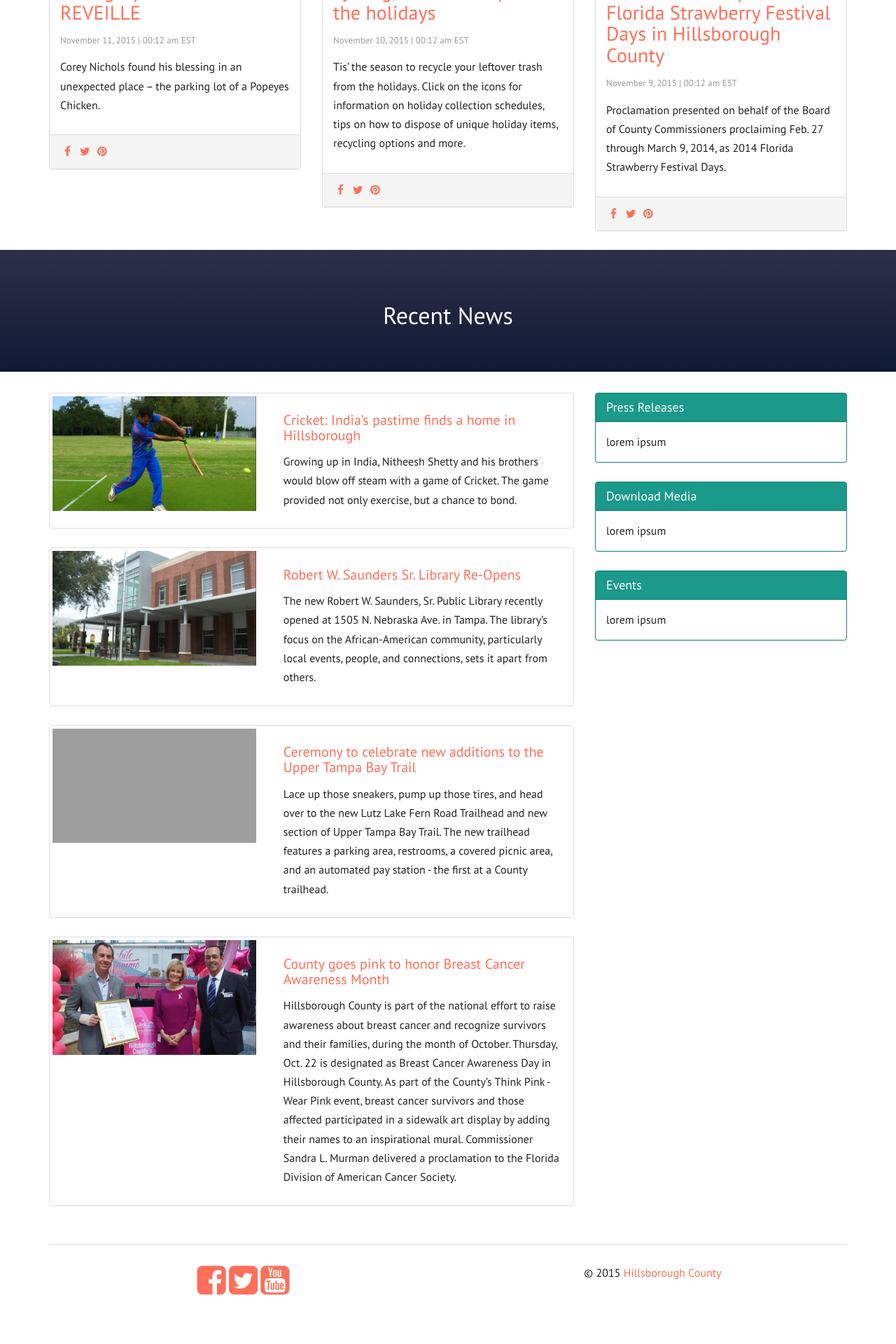
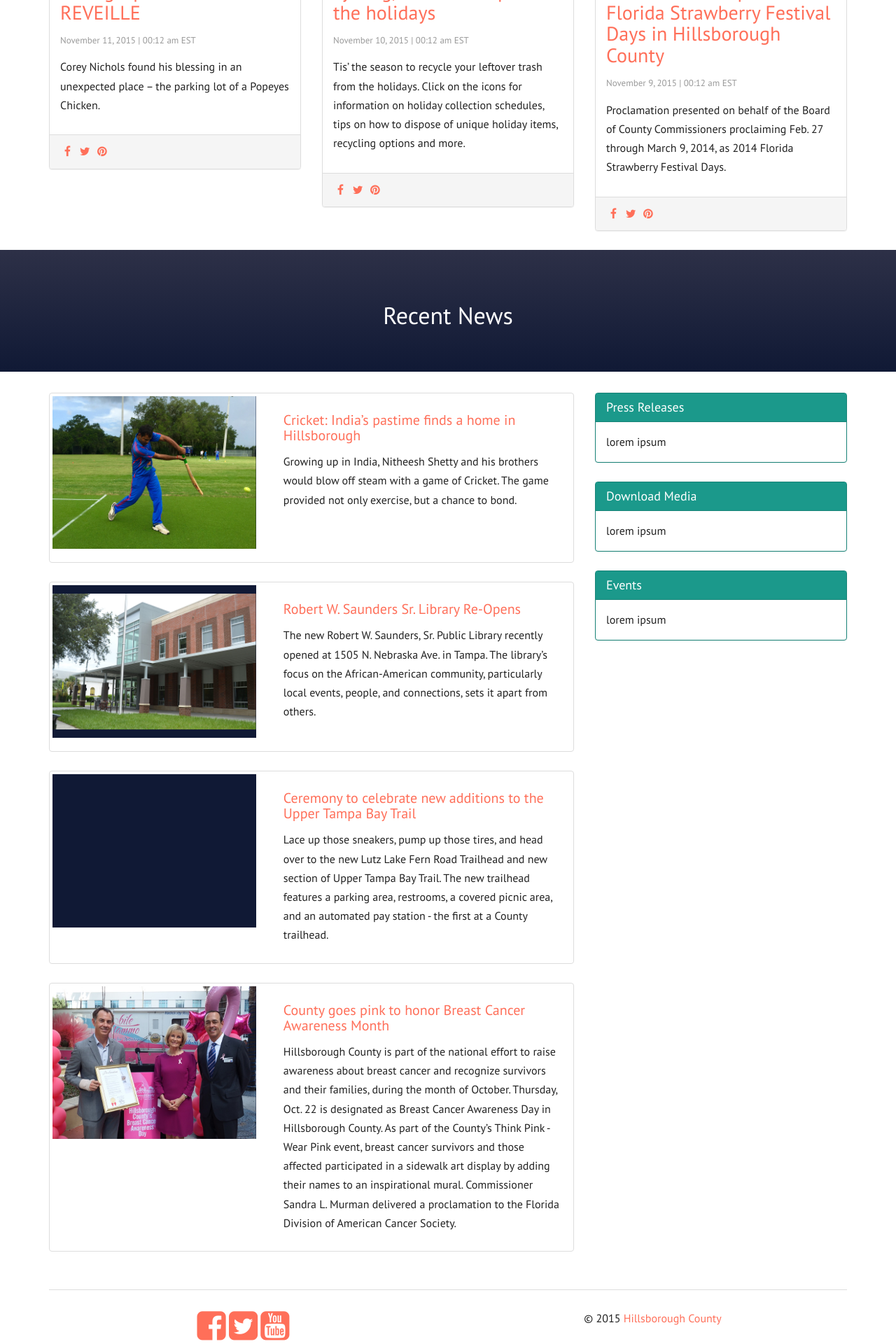
Before and after one commit to Commbocc/colorscheme, a Jekyll site: the page built from news/index.html, in a window 1280 px wide. Shown: the part 716-2636 px from the top of the page at 70% size. Built offline with Jekyll 4.4.1, drawn with Linux system fonts in a browser that asks for light colours; nearby versions of some CDN libraries; some web fonts are replaced; the list of posts is cut into pages by our own code; comment, search, counter and statistics services are not loaded; before the commit the page ends 2570 px from its top, so only the background shows below that; grey boxes are pictures that could not be loaded.

Commit message:
init newsroom

```diff
--- a/css/main.scss
+++ b/css/main.scss
@@ -117,6 +117,13 @@
 	}
 }
 
+.embed-responsive.embed-responsive-variable {
+	padding-bottom: 56.25%;
+	@media (min-width: $screen-md-min) {
+		padding-bottom: 75%;
+		// display: none;
+	}
+}
 
 // mapbox nav
 // .nav-mapbox a.active { background: lighten($brand-success, 5%); }
--- a/news/index.html
+++ b/news/index.html
@@ -91,7 +91,7 @@
 
 						<div class="newsroom-thumb">
 							<a href="{{ item.url | prepend: site.baseurl }}">
-								<div class="embed-responsive embed-responsive-16by9">
+								<div class="embed-responsive embed-responsive-variable">
 									{% if item.video %}
 									<iframe class="embed-responsive-item" src="https://www.youtube-nocookie.com/embed/{{item.video}}?rel=0&showinfo=0" frameborder="0" allowfullscreen></iframe>
 									{% elsif item.image %}
```
